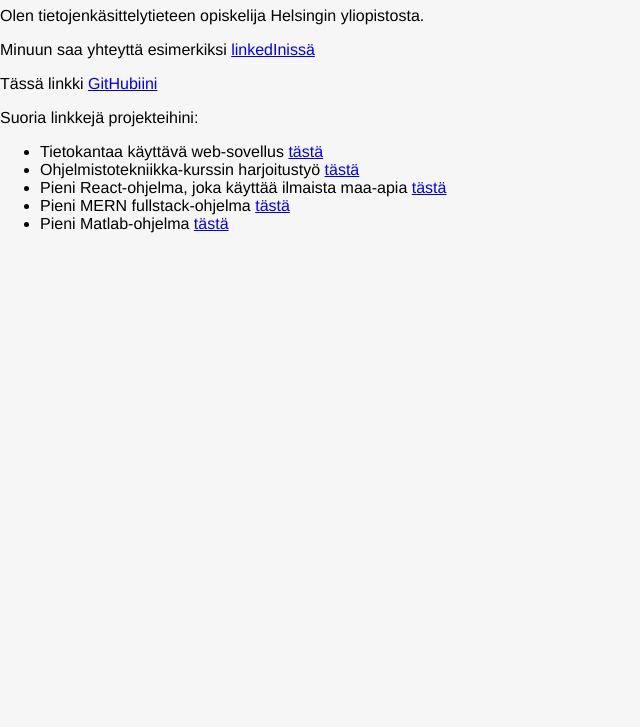
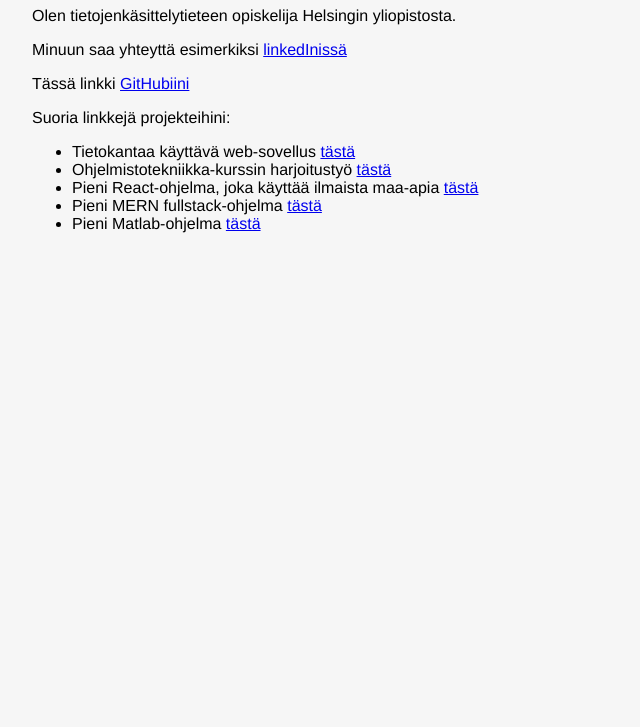
Before and after one commit to AlluSu/ghpages, a plain HTML site: page index.html in a window 1280 px wide. Shown: the part 73-800 px from the top of the page, without its empty margins (0-640 px from the left). Drawn offline with Linux system fonts and the light colour scheme.

Commit message:
changed margin

```diff
--- a/css/styles.css
+++ b/css/styles.css
@@ -1,5 +1,5 @@
 body {
   background-color: rgb(246, 246, 246);
   font-family: 'Helvetica', 'Arial', sans-serif;
-  margin:auto;
+  margin-left: 2em;
 }
```
